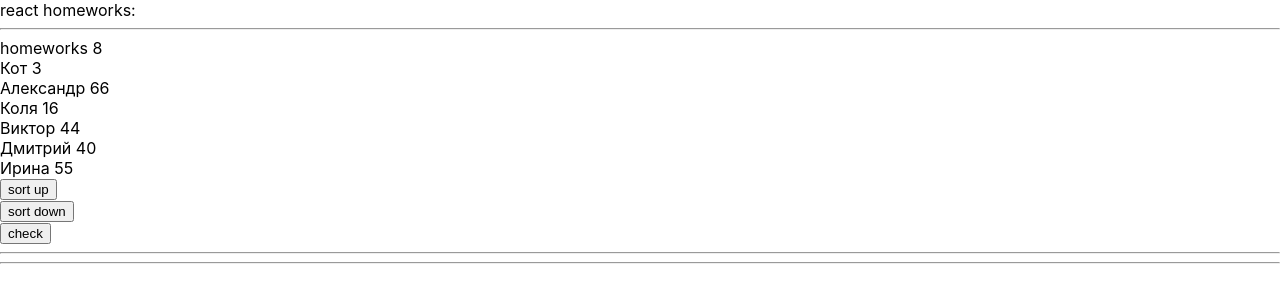
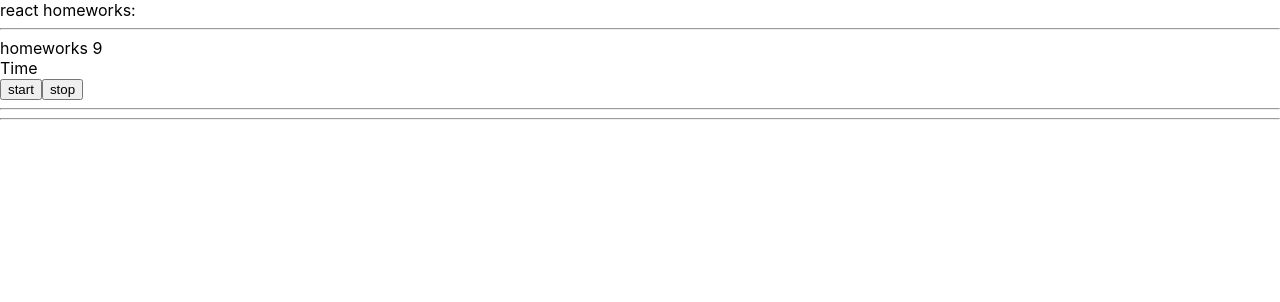
Before and after one commit to Syava7/TrainTasks, a React (Create React App) app: page / in a window 1280 px wide. Shown: the top 302 px of the page. Built offline with nearby package versions, Linux system fonts and the light colour scheme.

Commit message:
9 task is done

```diff
--- a/src/p1-main/m1-ui/u1-app/App.tsx
+++ b/src/p1-main/m1-ui/u1-app/App.tsx
@@ -8,6 +8,7 @@
 import HW6 from '../../../p2-homeworks/h6/HW6';
 import HW7 from '../../../p2-homeworks/h7/HW7';
 import HW8 from '../../../p2-homeworks/h8/HW8';
+import HW9 from '../../../p2-homeworks/h9/HW9';
 
 
 function App() {
@@ -21,7 +22,8 @@
       {/*<HW5/>*/}
       {/*<HW6/>*/}
       {/*<HW7/>*/}
-      <HW8/>
+      {/*<HW8/>*/}
+      <HW9/>
     </div>
   )
 }
```
